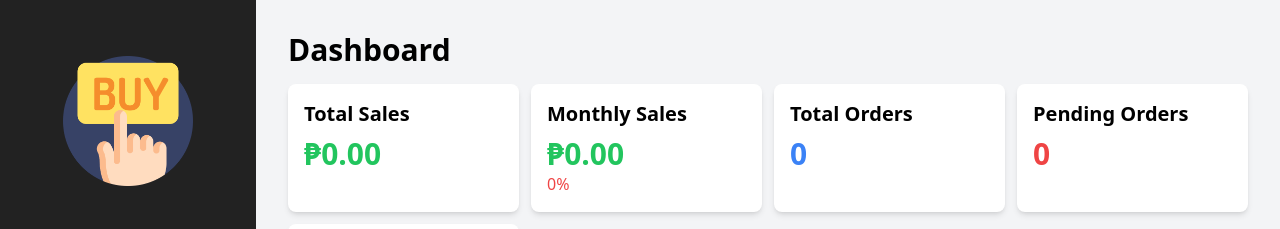
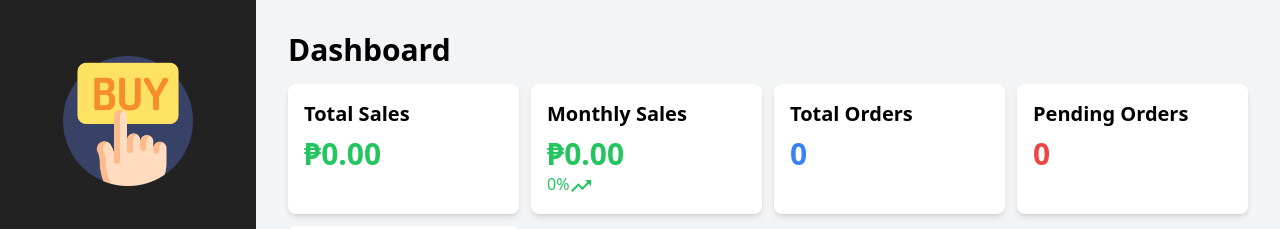
Before and after one commit to ph-jeff/cina_ecom, a React (Vite) app in the folder admin/: page / in a window 1280 px wide. Shown: the top 229 px of the page. Built offline with nearby package versions, Linux system fonts and the light colour scheme; no server answers; sample sign-in values are in the browser's storage.

Commit message:
added gain loss on dashboard

```diff
--- a/admin/src/pages/Dashboard/Main.jsx
+++ b/admin/src/pages/Dashboard/Main.jsx
@@ -2,6 +2,8 @@ import React, { useState, useEffect } from 'react';
 import api from '../../services/apiRequest';
 import { LineChart, Line, XAxis, YAxis, Tooltip, Legend, ResponsiveContainer } from 'recharts';
 import Loading from '../../components/Loading';
+import Gain from '@mui/icons-material/TrendingUp';
+import Loss from '@mui/icons-material/TrendingDown';
 
 
 const Main = () => {
@@ -64,8 +66,9 @@ const Main = () => {
                                 currency: "PHP",
                             })}
                         </p>
-                        <span className={`${month_over_month > 0 ? 'text-green-500' : 'text-red-500'}`}>
+                        <span className={`${month_over_month >= 0 ? 'text-green-500' : 'text-red-500'}`}>
                             {month_over_month + "%"}
+                            {month_over_month >= 0 ? <Gain /> : <Loss />}
                         </span>
                     </div>
 
```
